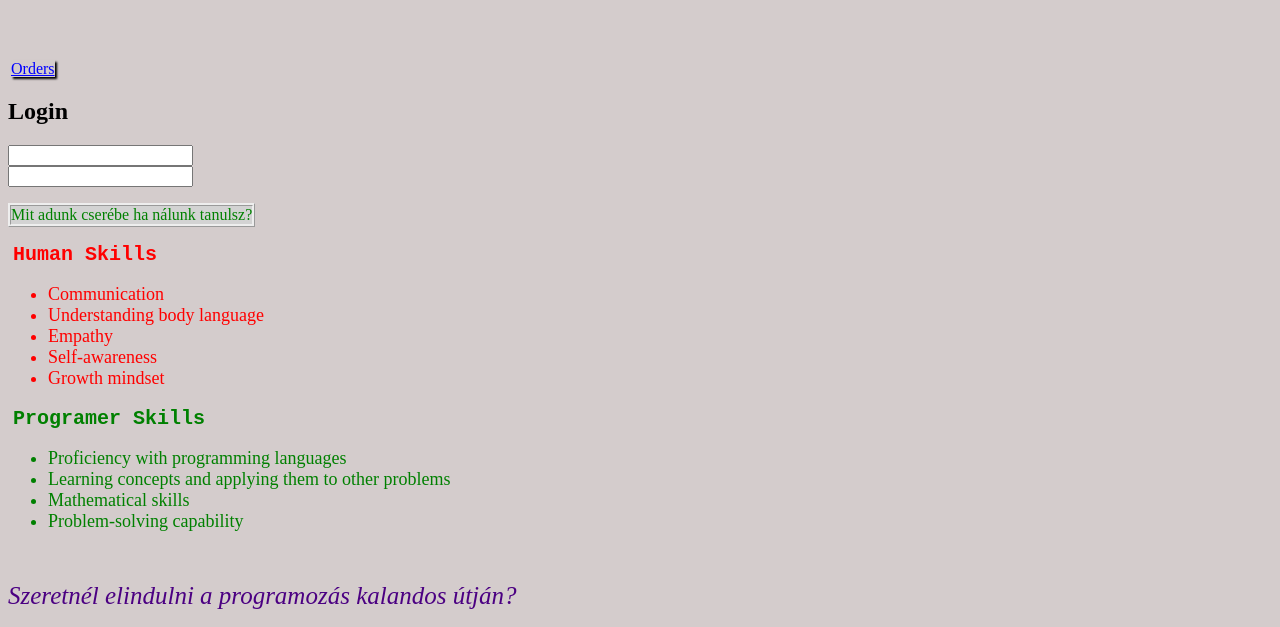
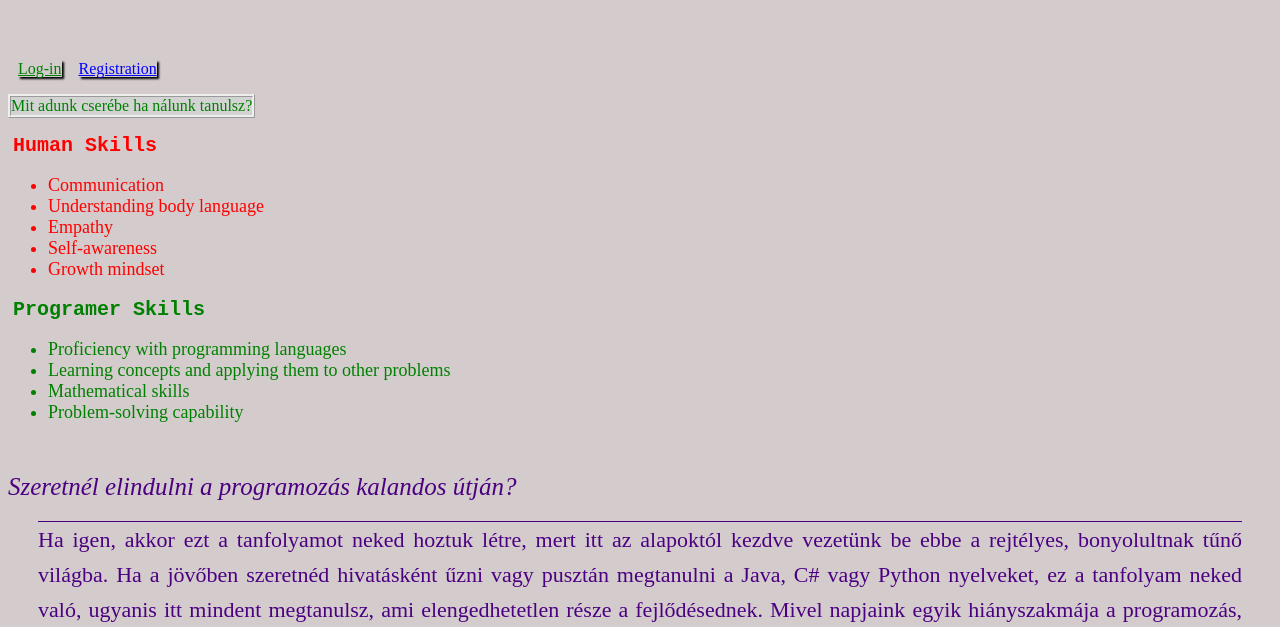
Before and after one commit to NioTex92/NioTex12.github.io, a plain HTML site: page index.html in a window 1280 px wide. Shown: the part 103-730 px from the top of the page. Drawn offline with Linux system fonts and the light colour scheme; a web font is replaced by a local one.

Commit message:
added login

```diff
--- a/css/login.css
+++ b/css/login.css
@@ -29,3 +29,8 @@ background-color: #c5c5c5;
 .login-div input:focus {
     box-shadow: 2px 2px 3px #c0c0c0 ;
 }
+#home-button {
+    color: red;
+    margin: 10px;
+    box-shadow: 2px 2px 2px black;
+    }
--- a/index.html
+++ b/index.html
@@ -15,19 +15,8 @@
 
     <h1>Hi Programer!</h1>
 
-<a id="order-button" href="/orders-form.html">Orders</a>
-
-    <h2>Login</h2>
-
-    <div class="login-div">
-        <div class="form-group" >
-            <label for="E-Mail"></label>
-            <input class="form-control" type="email" name="email">
-        </div>
-        <div>
-            <label for="Password"></label>
-            <input class="form-control" type="password" name="password">
-        </div>
+<a id="login" href="/login.html">Log-in</a>
+<a id="order-button" href="/registration.html">Registration</a>
 
         </div>
         <p class="content3">Mit adunk cserébe ha nálunk tanulsz?</p>
```
Also changed, not shown: login.html (+7 -4 lines), registration.html (renamed from orders-form.html).
